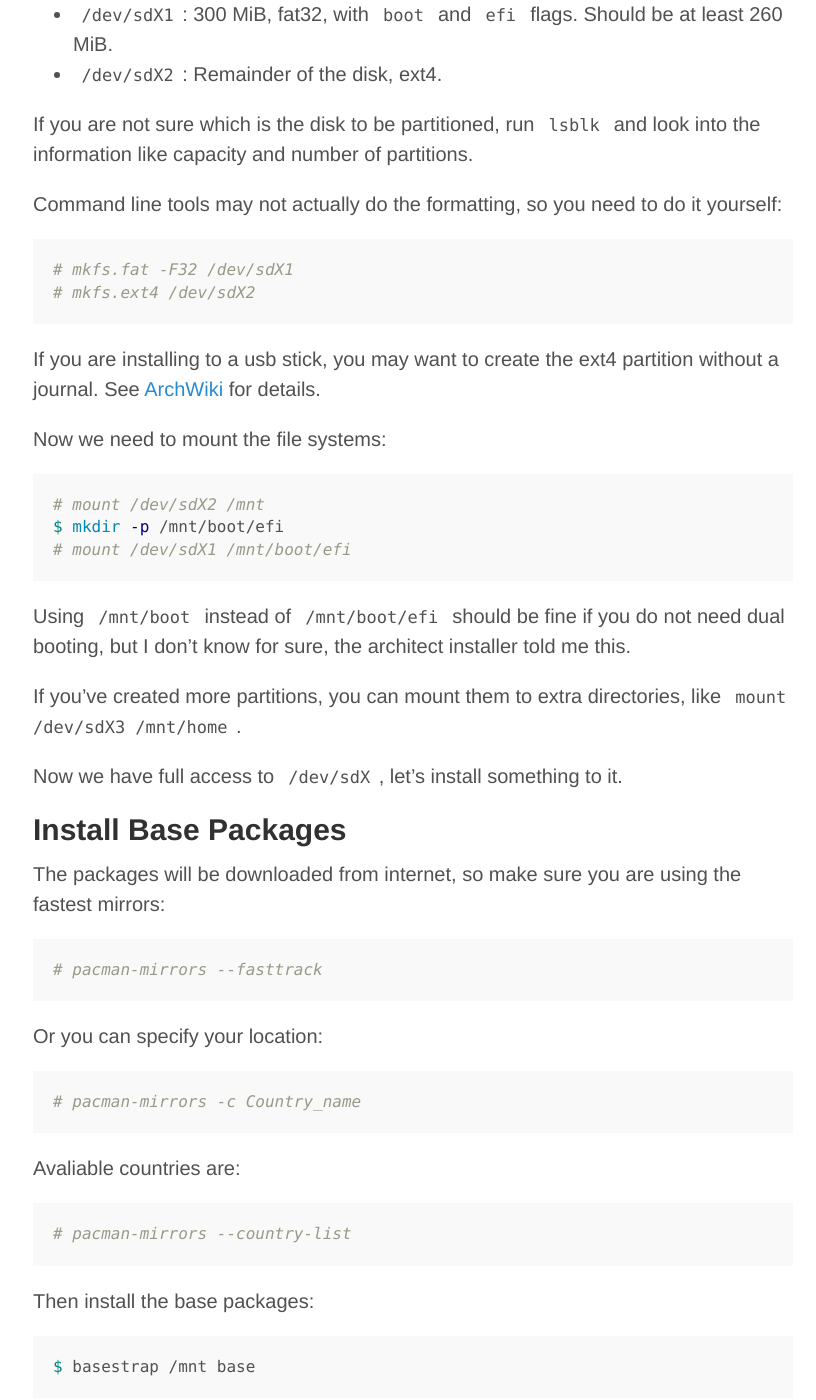
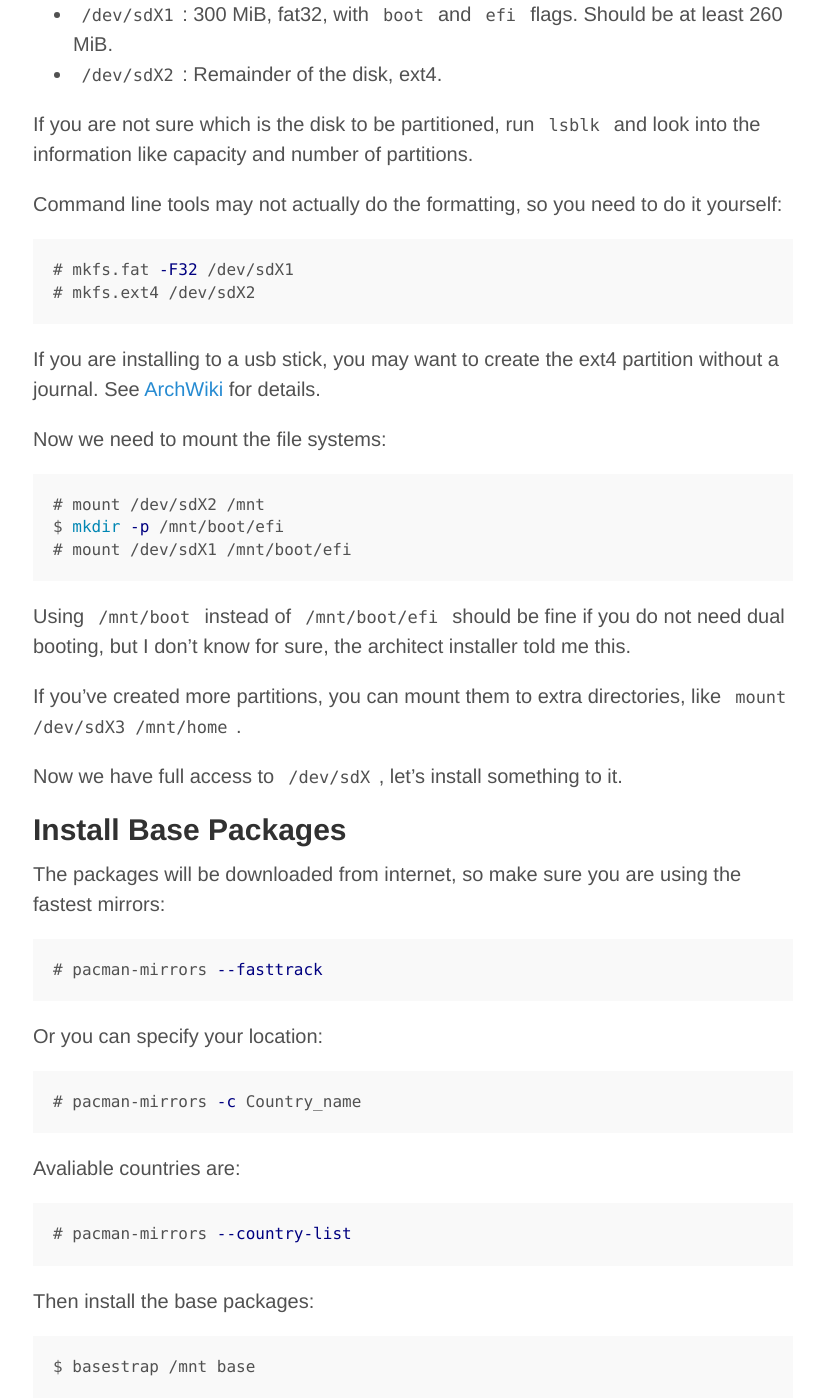
Before and after one commit to AmaiKinono/amaikinono.github.io, a Jekyll site: the page built from _posts/2019-07-27-install-minimal-manjaro.md, in a window 1280 px wide and 1400 px high, scrolled down 1825 px. Shown: the whole window, without its empty margins (227-1043 px from the left). Built offline with Jekyll 4.4.1, drawn with Linux system fonts in a browser that asks for light colours; some of the changed text lies outside the part shown.

Commit message:
fix: install-minimal-manjaro

````diff
--- a/_posts/2019-07-27-install-minimal-manjaro.md
+++ b/_posts/2019-07-27-install-minimal-manjaro.md
@@ -45,7 +45,7 @@ If you are not sure which is the disk to be partitioned, run `lsblk` and look in
 
 Command line tools may not actually do the formatting, so you need to do it yourself:
 
-``` sh
+``` console
 # mkfs.fat -F32 /dev/sdX1
 # mkfs.ext4 /dev/sdX2
 ```
@@ -54,7 +54,7 @@ If you are installing to a usb stick, you may want to create the ext4 partition
 
 Now we need to mount the file systems:
 
-``` sh
+``` console
 # mount /dev/sdX2 /mnt
 $ mkdir -p /mnt/boot/efi
 # mount /dev/sdX1 /mnt/boot/efi
@@ -70,25 +70,25 @@ Now we have full access to `/dev/sdX`, let's install something to it.
 
 The packages will be downloaded from internet, so make sure you are using the fastest mirrors:
 
-``` sh
+``` console
 # pacman-mirrors --fasttrack
 ```
 
 Or you can specify your location:
 
-``` sh
+``` console
 # pacman-mirrors -c Country_name
 ```
 
 Avaliable countries are:
 
-``` sh
+``` console
 # pacman-mirrors --country-list
 ```
 
 Then install the base packages:
 
-``` sh
+``` console
 $ basestrap /mnt base
 ```
 
@@ -100,7 +100,7 @@ $ basestrap /mnt base
 
 Run
 
-``` sh
+``` console
 # bash -c 'fstabgen /mnt >> /mnt/etc/fstab'
 ```
 
@@ -112,7 +112,7 @@ You can then edit `/mnt/etc/fstab` (using `nano` or other editors). I replaced a
 
 Run
 
-``` sh
+``` console
 # manjaro-chroot /mnt
 ```
 
@@ -122,7 +122,7 @@ Some terminal emulators may not handle backspace input correctly after chroot. I
 
 Run the following command to set the time zone to, for example, Shanghai:
 
-``` sh
+``` console
 # ln -sf /usr/share/zoneinfo/Asia/Shanghai /etc/localtime
 # hwclock --systohc
 ```
@@ -131,7 +131,7 @@ Look into `/usr/share/zoneinfo/` to find your nearest city.
 
 If you dual boot Manjaro and Windows, they will have a time difference, and you can use local time in Manjaro:
 
-``` sh
+``` console
 # timedatectl set-local-rtc 1 --adjust-system-clock
 ```
 
@@ -139,12 +139,12 @@ Or use UTC time in Windows. Search the internet for how to do this.
 
 Edit `/etc/locale.gen` to set the locales:
 
-``` sh
+``` console
 # nano /etc/locale.gen
 ```
 Uncomment your needed locales and run
 
-``` sh
+``` console
 # locale-gen
 ```
 
@@ -158,7 +158,7 @@ LANG=en_US.UTF-8
 
 Come up with a pretty name for your PC, put it in `/etc/hostname`. Then modify `/etc/hosts`:
 
-``` sh
+``` console
 127.0.0.1	localhost.localdomain	localhost
 ::1		localhost.localdomain	localhost
 127.0.1.1	myhostname.localdomain	myhostname
@@ -170,7 +170,7 @@ replace `myhostname` with your hostname.
 
 Run
 
-``` sh
+``` console
 # passwd
 ```
 
@@ -178,19 +178,19 @@ to set your superuser password.
 
 Create a user for yourself:
 
-``` sh
+``` console
 # useradd -m -G wheel myusername
 ```
 
 Set a passwork for it:
 
-``` sh
+``` console
 # passwd myusername
 ```
 
 Now use `visudo` to edit the configuration file of `sudo`, it will see if you are making syntax errors so it's more safe than edit it directly. You can specify the editor:
 
-``` sh
+``` console
 # EDITOR=nano visudo
 ```
 
@@ -206,7 +206,7 @@ Uncomment it to make `sudo` avaliable to the `wheel` user group.
 
 First is the kernel itself. Pick whatever you want. I use the current LTS kernel:
 
-``` sh
+``` console
 # pacman -S linux419
 ```
 
@@ -229,7 +229,7 @@ Below are some packages or groups you may want to install now:
 
 Use `mhwd` to auto install graphic drivers needed:
 
-``` bash
+``` console
 # mhwd -a pci free 0300
 ```
 
@@ -241,13 +241,13 @@ Install `grub`. If you have dual/multi booting, also install `os-prober`. Since
 
 Run:
 
-``` sh
+``` console
 # grub-install --target=x86_64-efi --efi-directory=/boot/efi --bootloader-id=manjaro --recheck
 ```
 
 If you are installing the OS to a USB stick, `--removable` parameter is also needed. Then:
 
-``` sh
+``` console
 # update-grub
 ```
 
@@ -267,7 +267,7 @@ Run `shutdown now` to shutdown the PC. Remove the installation media, then you s
 
 The first thing to do is connecting to the internet. Run:
 
-``` sh
+``` console
 # systemctl enable NetworkManager.service
 # systemctl start NetworkManager.service
 ```
````
